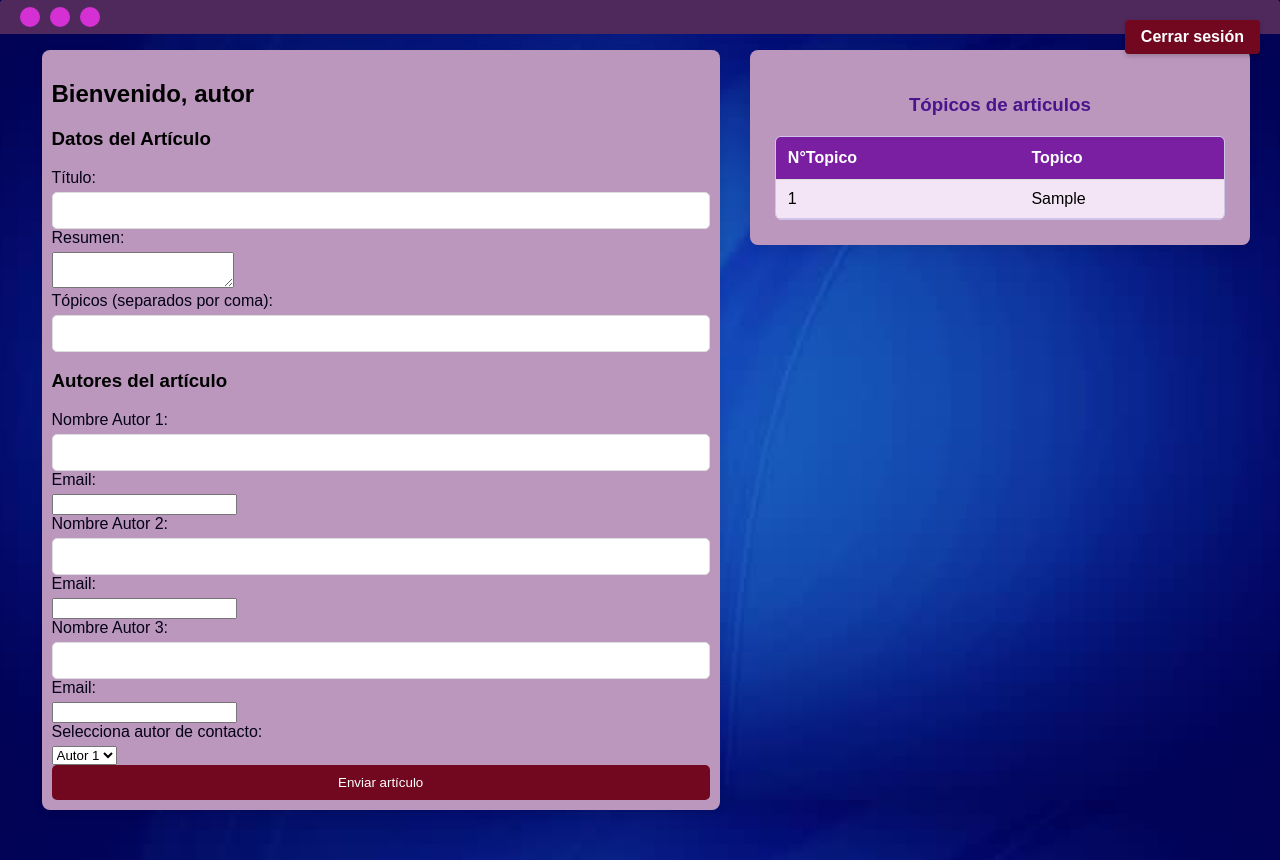
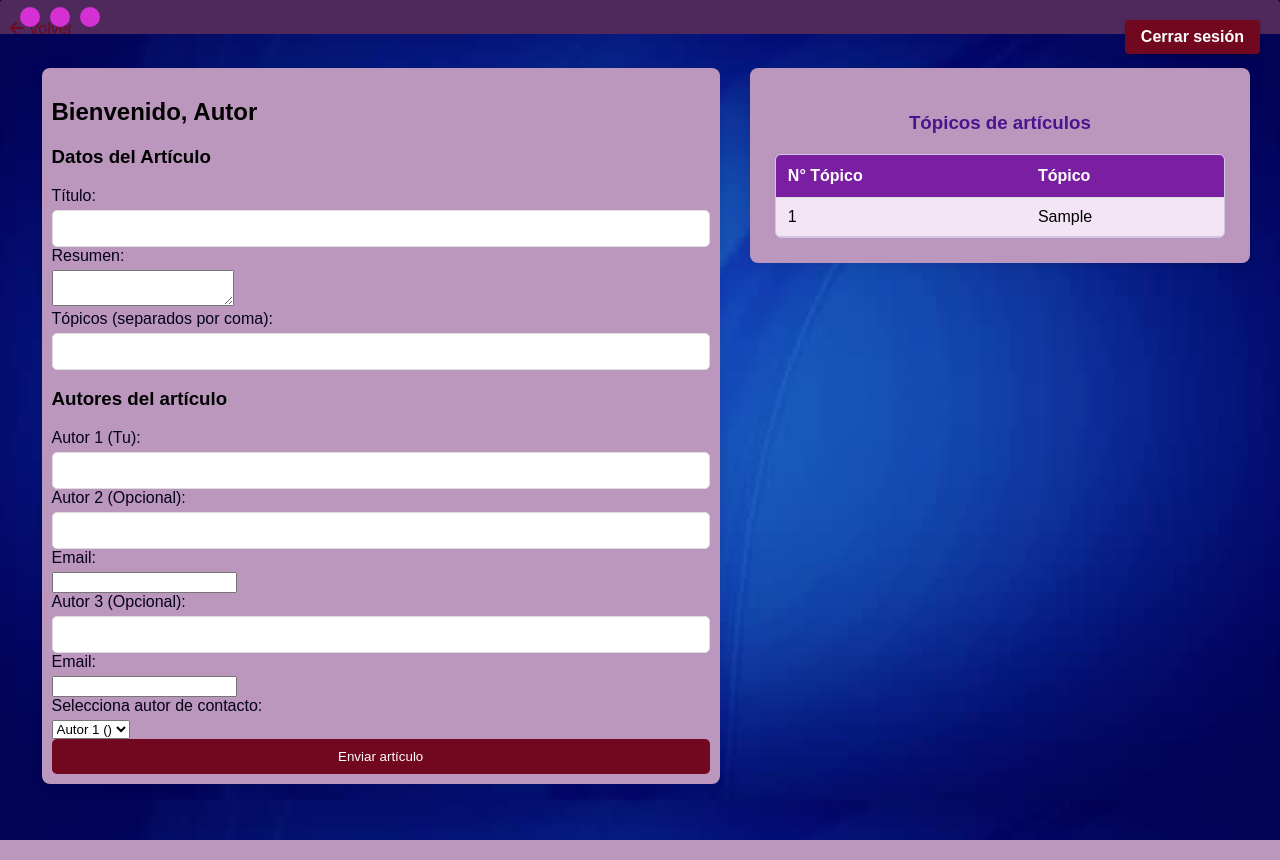
Before and after one commit to elsopaipilla12/pansito, a PHP site: page /PHP/crear_articulo.php in a window 1280 px wide. Run offline with PHP 8.4, Linux system fonts and the light colour scheme; the visitor is signed in with stand-in values (Sample User, id 1); tables that the repository leaves empty or names only in its code hold one stand-in row (values such as "Sample post"); data that the repository does not hold is empty; some libraries are stand-ins or nearby versions.

Commit message:
Update crear_articulo.php

```diff
--- a/tarea2/PHP/crear_articulo.php
+++ b/tarea2/PHP/crear_articulo.php
@@ -4,6 +4,12 @@
     header("Location: login.php");
     exit();
 }
+
+// Obtener datos del autor logueado
+include "conexion.php";
+$rut_autor = $_SESSION["usuario_rut"];
+$sql_autor = $conexion->query("SELECT * FROM autores WHERE rut_autor = '$rut_autor'");
+$autor_loguedo = $sql_autor->fetch_object();
 ?>
 
 <!DOCTYPE html>
@@ -13,15 +19,16 @@
     <title>Panel del Autor</title>
     <link rel="stylesheet" href="../Public/CSS/estilohome.css">
     <link rel="stylesheet" href="../Public/CSS/estilos.css">
+    <script src="https://kit.fontawesome.com/23ed4a8228.js" crossorigin="anonymous"></script>
 </head>
 <body class="pagina-autor">
-    <body class="pagina-autor">
+    <a href="home_autor.php" class="btn-volver"><i class="fa-solid fa-arrow-left"></i> Volver</a>
     <a href="logout.php" class="btn-cerrar-sesion">Cerrar sesión</a>
     <div class="panel-autor">
         <div class="contenedor-principal">
             <!-- Formulario a la izquierda -->
             <div class="formulario-articulo">
-                <h2>Bienvenido, autor</h2>
+                <h2>Bienvenido, <?= htmlspecialchars($autor_loguedo->nombre_autor ?? 'Autor') ?></h2>
                 <form action="procesar_articulo.php" method="post">
                     <h3>Datos del Artículo</h3>
                     <label>Título:</label>
@@ -34,24 +41,33 @@
                     <input type="text" name="topicos" required><br>
 
                     <h3>Autores del artículo</h3>
-                    <label>Nombre Autor 1:</label>
-                    <input type="text" name="autor[0][nombre]" required>
-                    <label>Email:</label>
-                    <input type="email" name="autor[0][email]" required><br>
+                    <!-- Autor 1 (logueado) -->
+                    <div class="autor-fijo">
+                        <label>Autor 1 (Tu):</label>
+                        <input type="text" value="<?= htmlspecialchars($autor_loguedo->nombre_autor) ?>" readonly>
+                        <input type="hidden" name="autor[0][nombre]" value="<?= htmlspecialchars($autor_loguedo->nombre_autor) ?>">
+                        <input type="hidden" name="autor[0][email]" value="<?= htmlspecialchars($autor_loguedo->correo_autor) ?>">
+                    </div>
 
-                    <label>Nombre Autor 2:</label>
-                    <input type="text" name="autor[1][nombre]">
-                    <label>Email:</label>
-                    <input type="email" name="autor[1][email]"><br>
+                    <!-- Autor 2 (opcional) -->
+                    <div class="autor-opcional">
+                        <label>Autor 2 (Opcional):</label>
+                        <input type="text" name="autor[1][nombre]">
+                        <label>Email:</label>
+                        <input type="email" name="autor[1][email]">
+                    </div>
 
-                    <label>Nombre Autor 3:</label>
-                    <input type="text" name="autor[2][nombre]">
-                    <label>Email:</label>
-                    <input type="email" name="autor[2][email]"><br>
+                    <!-- Autor 3 (opcional) -->
+                    <div class="autor-opcional">
+                        <label>Autor 3 (Opcional):</label>
+                        <input type="text" name="autor[2][nombre]">
+                        <label>Email:</label>
+                        <input type="email" name="autor[2][email]">
+                    </div>
 
                     <label>Selecciona autor de contacto:</label>
                     <select name="autor_contacto_index" required>
-                        <option value="0">Autor 1</option>
+                        <option value="0">Autor 1 (<?= htmlspecialchars($autor_loguedo->nombre_autor) ?>)</option>
                         <option value="1">Autor 2</option>
                         <option value="2">Autor 3</option>
                     </select><br>
@@ -60,19 +76,17 @@
                 </form>
             </div>
 
-
             <div class="tabla-articulos">
-                <h3>Tópicos de articulos</h3>
+                <h3>Tópicos de artículos</h3>
                 <table class="table">
                     <thead>
                         <tr>
-                            <th scope="col">N°Topico</th>
-                            <th scope="col">Topico</th>
+                            <th scope="col">N° Tópico</th>
+                            <th scope="col">Tópico</th>
                         </tr>
                     </thead>
                     <tbody>
                         <?php
-                        include "conexion.php";
                         $sql = $conexion->query("SELECT * FROM especialidad_topico");
                         while($datos = $sql->fetch_object()) {
                         ?>
```
